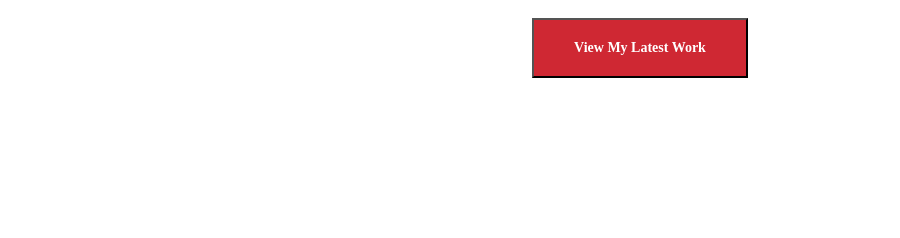
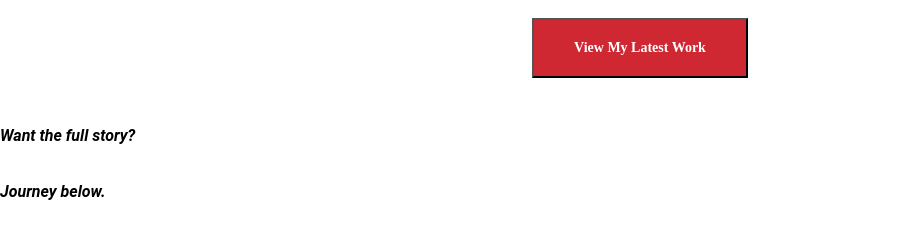
Before and after one commit to Superiorsiren/Superiorsiren.github.io, a plain HTML site: page index.html in a window 1280 px wide. Shown: the part 1500-1738 px from the top of the page, without its empty margins (0-900 px from the left). Drawn offline with Linux system fonts and the light colour scheme.

Commit message:
Added scroll prompt

```diff
--- a/index.html
+++ b/index.html
@@ -51,6 +51,9 @@
       <div class="container">
         <button class="btn btn1">View My Latest Work</button>
       </div>
+      <h5>Want the full story?</h5>
+      <h5>Journey below.</h5>
+      <span class="iconify" data-inline="false" data-icon="carbon:chevron-down" style="font-size: 32.218135833740234px;"></span>
     </section>
       <!-- projects -->
     <section class="recent">
```
